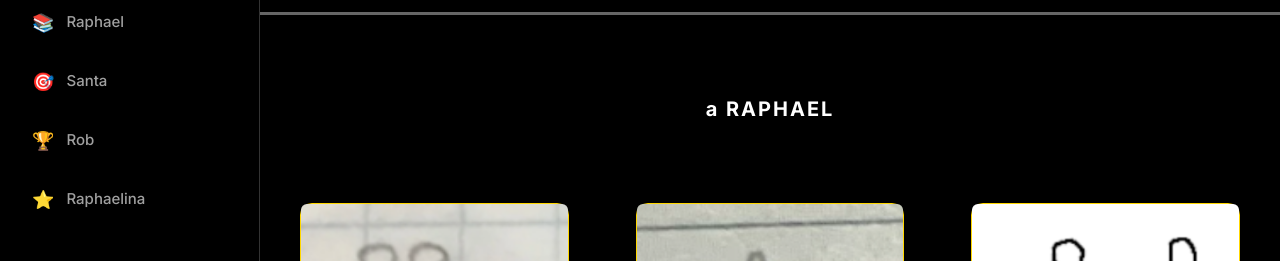
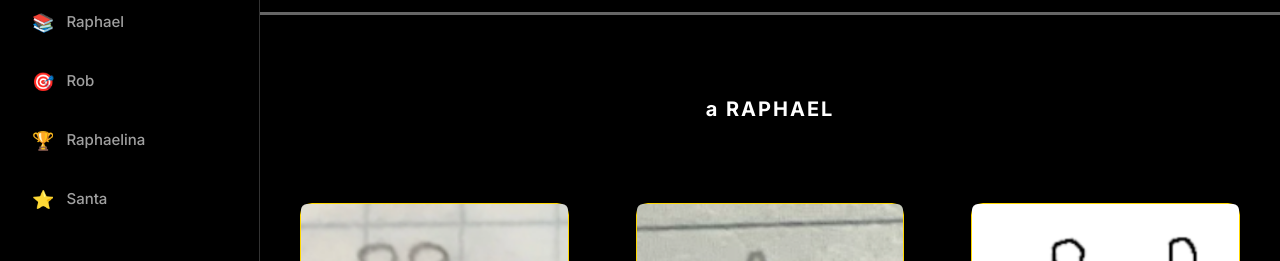
Before and after one commit to hanna-lei/raphael, a Next.js app: page / in a window 1280 px wide. Shown: the part 277-538 px from the top of the page. Built offline with nearby package versions, Linux system fonts and the light colour scheme.

Commit message:
made order of characters on sidebar match order in photo cards

```diff
--- a/app/components/Sidebar.tsx
+++ b/app/components/Sidebar.tsx
@@ -13,9 +13,9 @@ export default function Sidebar() {
         { href: "/about", label: "Introduction", icon: "🏠" },
         { href: "/", label: "Home", icon: "📋" },
         { href: "/raphael", label: "Raphael", icon: "📚" },
-        { href: "/santa", label: "Santa", icon: "🎯" },
-        { href: "/rob", label: "Rob", icon: "🏆" },
-        { href: "/raphaelina", label: "Raphaelina", icon: "⭐" },
+        { href: "/rob", label: "Rob", icon: "🎯" },
+        { href: "/raphaelina", label: "Raphaelina", icon: "🏆" },
+        { href: "/santa", label: "Santa", icon: "⭐" },
     ];
 
     const handleLinkClick = () => {
```
